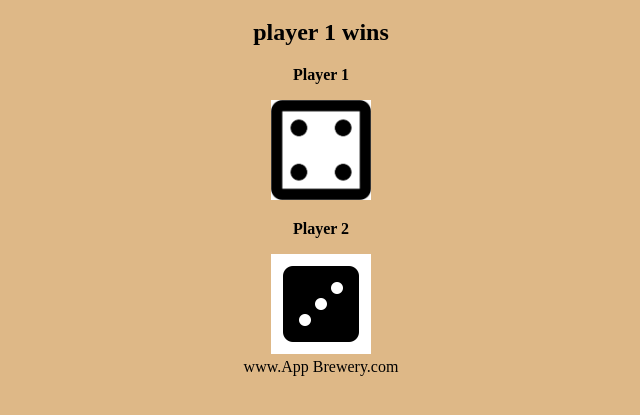
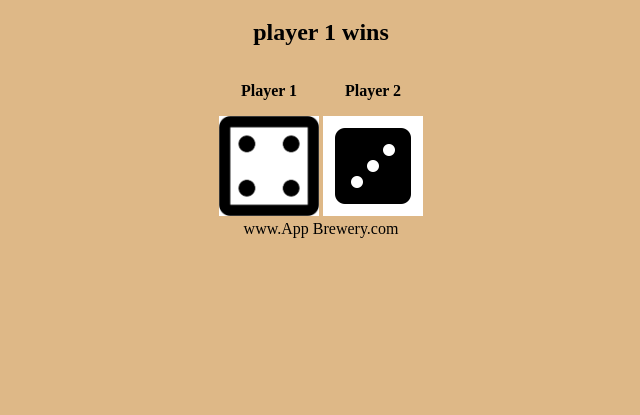
Before and after one commit to ishant005/dice-game, a plain HTML site: page index.html in a window 1280 px wide. Shown: the part 87-502 px from the top of the page, without its empty margins (319-959 px from the left). Drawn offline with Linux system fonts and the light colour scheme.

Commit message:
fourth commit

```diff
--- a/styles.css
+++ b/styles.css
@@ -18,8 +18,8 @@
  }
 
  .dice1{
-     display: inline;
+     display: inline-block;
  }
  .dice2{
-     display: inline;
+     display: inline-block;
  }
```
